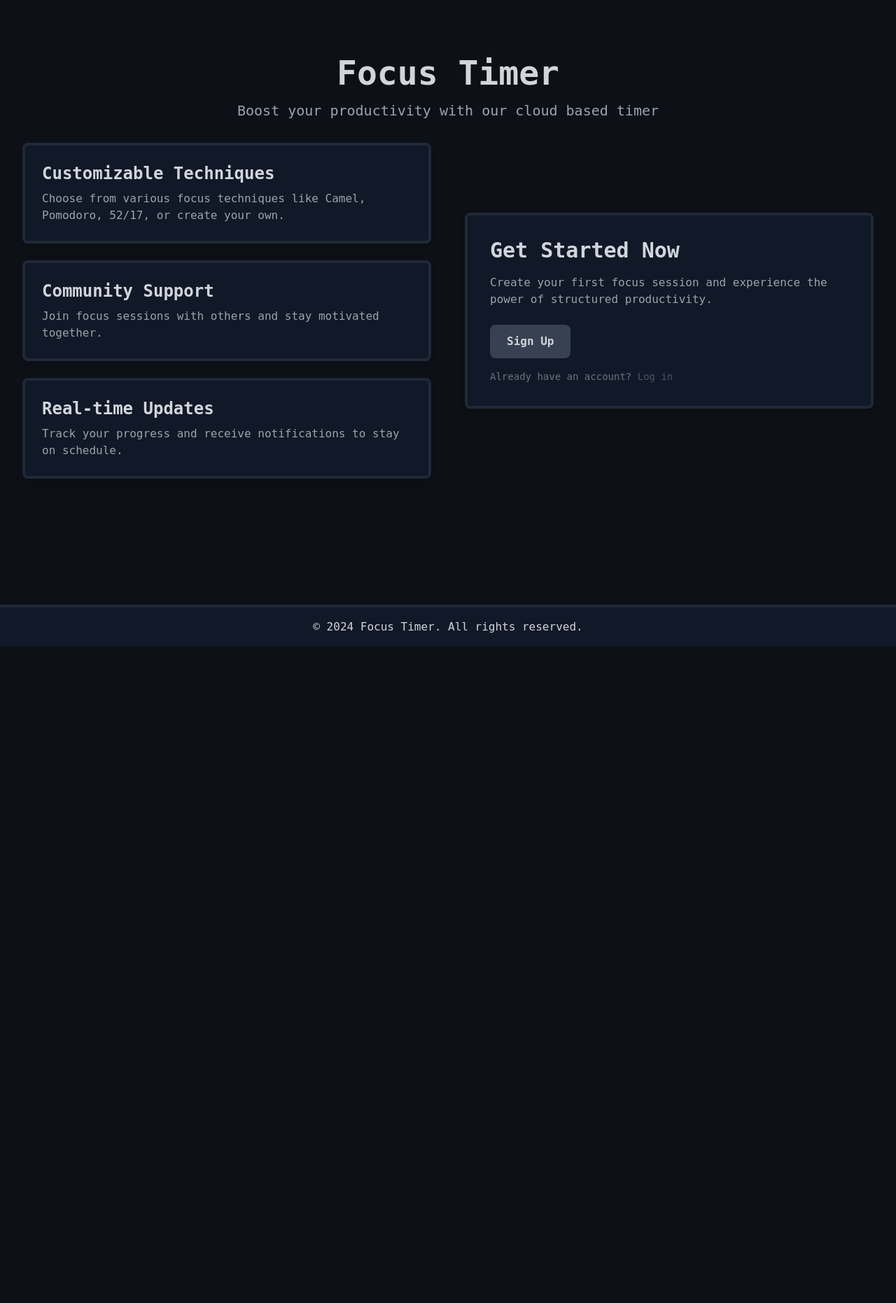
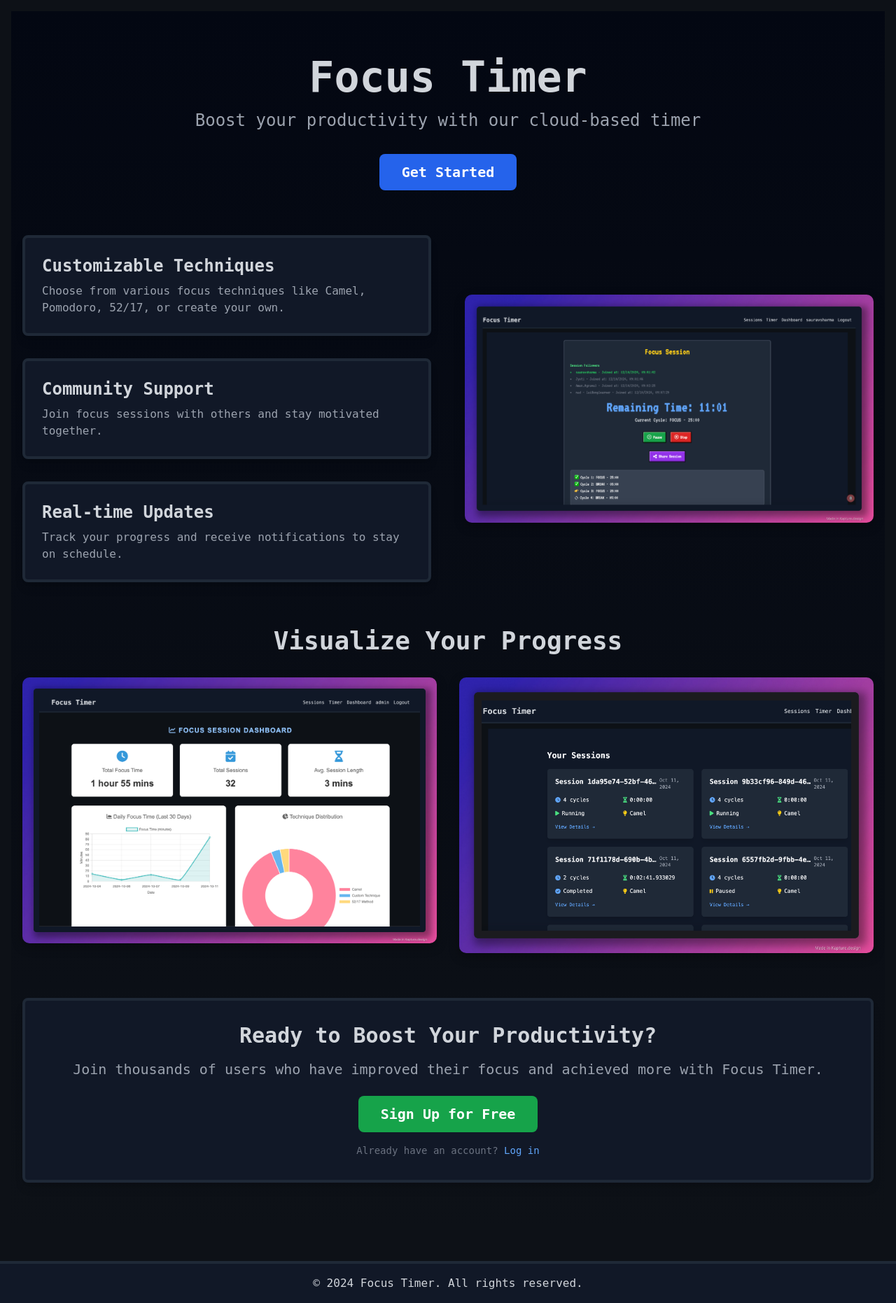
Before and after one commit to saurav-codes/focus-timer-v, a Django app: template templates/realtime_timer/landing_page.html in a window 1280 px wide. Shown: the part 68-1930 px from the top of the page at 70% size. Before the commit the page ends 992 px from the top, so only its background shows below. Run offline with Django 5.2, Linux system fonts and the light colour scheme; the template is opened without the code that fills it, so the values that code supplies are empty; some libraries are stand-ins or nearby versions; some web fonts are replaced.

Commit message:
new landing page

```diff
--- a/templates/realtime_timer/landing_page.html
+++ b/templates/realtime_timer/landing_page.html
@@ -1,46 +1,87 @@
 {% extends "base.html" %}
+{% load static %}
+
+{% block extra_head %}
+<style>
+    .feature-card {
+        transition: transform 0.3s ease-in-out, box-shadow 0.3s ease-in-out;
+    }
+    .feature-card:hover {
+        transform: translateY(-5px);
+        box-shadow: 0 10px 20px rgba(0, 0, 0, 0.2);
+    }
+    .screenshot {
+        border-radius: 10px;
+        box-shadow: 0 5px 15px rgba(0, 0, 0, 0.3);
+        transition: transform 0.3s ease-in-out;
+    }
+    .screenshot:hover {
+        transform: scale(1.05);
+    }
+</style>
+{% endblock extra_head %}
 
 {% block content %}
-<div class="min-h-screen">
+<div class="min-h-screen bg-gradient-to-b from-dark-900 to-dark-800">
     <div class="container mx-auto px-4 py-16">
-        <div class="text-center">
-            <h1 class="text-5xl font-bold text-dark-100 mb-4 pixelated">Focus Timer</h1>
-            <p class="text-xl text-dark-200 mb-8 pixelated">Boost your productivity with our cloud based timer</p>
+        <div class="text-center mb-16">
+            <h1 class="text-6xl font-bold text-dark-100 mb-4 pixelated">Focus Timer</h1>
+            <p class="text-2xl text-dark-200 mb-8 pixelated">Boost your productivity with our cloud-based timer</p>
+            {% if user.is_authenticated %}
+                <a href="{% url 'realtime_timer:session-form-view' %}" class="bg-blue-600 hover:bg-blue-700 text-white font-bold py-3 px-8 rounded-lg inline-block transition duration-300 pixelated text-xl">
+                    Create Session
+                </a>
+            {% else %}
+                <a href="{% url 'account_signup' %}" class="bg-blue-600 hover:bg-blue-700 text-white font-bold py-3 px-8 rounded-lg inline-block transition duration-300 pixelated text-xl">
+                    Get Started
+                </a>
+            {% endif %}
         </div>
 
-        <div class="grid md:grid-cols-2 gap-12 items-center">
-            <div class="space-y-6">
-                <div class="bg-dark-700 rounded-lg p-6 shadow-lg border-4 border-dark-600">
+        <div class="grid md:grid-cols-2 gap-12 items-center mb-16">
+            <div class="space-y-8">
+                <div class="feature-card bg-dark-700 rounded-lg p-6 shadow-lg border-4 border-dark-600">
                     <h2 class="text-2xl font-semibold mb-2 text-dark-100 pixelated">Customizable Techniques</h2>
                     <p class="text-dark-200 pixelated">Choose from various focus techniques like Camel, Pomodoro, 52/17, or create your own.</p>
                 </div>
-                <div class="bg-dark-700 rounded-lg p-6 shadow-lg border-4 border-dark-600">
+                <div class="feature-card bg-dark-700 rounded-lg p-6 shadow-lg border-4 border-dark-600">
                     <h2 class="text-2xl font-semibold mb-2 text-dark-100 pixelated">Community Support</h2>
                     <p class="text-dark-200 pixelated">Join focus sessions with others and stay motivated together.</p>
                 </div>
-                <div class="bg-dark-700 rounded-lg p-6 shadow-lg border-4 border-dark-600">
+                <div class="feature-card bg-dark-700 rounded-lg p-6 shadow-lg border-4 border-dark-600">
                     <h2 class="text-2xl font-semibold mb-2 text-dark-100 pixelated">Real-time Updates</h2>
                     <p class="text-dark-200 pixelated">Track your progress and receive notifications to stay on schedule.</p>
                 </div>
             </div>
+            <div class="screenshot-container">
+                <img src="{% static 'images/timer.png' %}" alt="Focus Timer Dashboard" class="screenshot w-full" width="600" height="400">
+            </div>
+        </div>
 
-            <div class="bg-dark-700 rounded-lg p-8 shadow-lg border-4 border-dark-600">
-                <h2 class="text-3xl font-bold mb-4 text-dark-100 pixelated">Get Started Now</h2>
-                <p class="text-dark-200 mb-6 pixelated">Create your first focus session and experience the power of structured productivity.</p>
+        <div class="text-center mb-16">
+            <h2 class="text-4xl font-bold text-dark-100 mb-8 pixelated">Visualize Your Progress</h2>
+            <div class="grid md:grid-cols-2 gap-8">
+                <img src="{% static 'images/dashboard.png' %}" alt="Daily Focus Chart" class="screenshot w-full" width="400" height="300">
+                <img src="{% static 'images/session-list.png' %}" alt="Technique Distribution" class="screenshot w-full" width="400" height="300">
+            </div>
+        </div>
+
+        <div class="bg-dark-700 rounded-lg p-8 shadow-lg border-4 border-dark-600 text-center">
+            <h2 class="text-3xl font-bold mb-4 text-dark-100 pixelated">Ready to Boost Your Productivity?</h2>
+            <p class="text-xl text-dark-200 mb-6 pixelated">Join thousands of users who have improved their focus and achieved more with Focus Timer.</p>
             {% if user.is_authenticated %}
-                    <a href="{% url 'realtime_timer:session-form-view' %}" class="bg-dark-500 hover:bg-dark-400 text-dark-100 font-bold py-3 px-6 rounded-lg inline-block transition duration-300 pixelated">
-                        Create Session
+                <a href="{% url 'realtime_timer:session-form-view' %}" class="bg-green-600 hover:bg-green-700 text-white font-bold py-3 px-8 rounded-lg inline-block transition duration-300 pixelated text-xl">
+                    Start Focusing Now
                 </a>
             {% else %}
-                    <a href="{% url 'account_signup' %}" class="bg-dark-500 hover:bg-dark-400 text-dark-100 font-bold py-3 px-6 rounded-lg inline-block transition duration-300 pixelated">
-                        Sign Up
+                <a href="{% url 'account_signup' %}" class="bg-green-600 hover:bg-green-700 text-white font-bold py-3 px-8 rounded-lg inline-block transition duration-300 pixelated text-xl">
+                    Sign Up for Free
                 </a>
                 <p class="mt-4 text-sm text-dark-300 pixelated">
-                        Already have an account? <a href="{% url 'account_login' %}" class="text-dark-400 hover:underline">Log in</a>
+                    Already have an account? <a href="{% url 'account_login' %}" class="text-blue-400 hover:underline">Log in</a>
                 </p>
             {% endif %}
         </div>
     </div>
 </div>
-</div>
 {% endblock content %}
--- a/templates/realtime_timer/sessions_list.html
+++ b/templates/realtime_timer/sessions_list.html
@@ -4,7 +4,6 @@
 {% block content %}
 <div class="min-h-screen bg-gray-900 text-gray-100 py-8 px-4">
     <div class="max-w-4xl mx-auto">
-        <h1 class="text-4xl font-bold mb-8 text-center">Focus Timer Dashboard</h1>
         {% if user_sessions %}
         <div class="mt-8">
             <h2 class="text-2xl font-bold mb-6">Your Sessions</h2>
```
Also changed, not shown: assets/images/dashboard.png (added), assets/images/session-list.png (added), assets/images/timer.png (added). Lines whose indentation alone changed are shown as unchanged.
